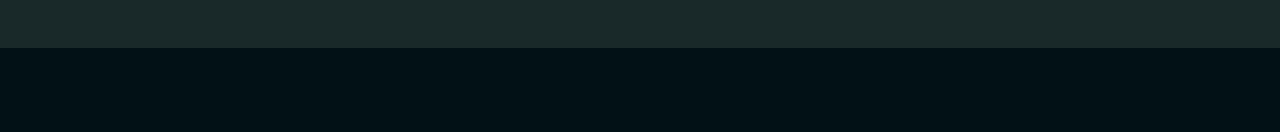
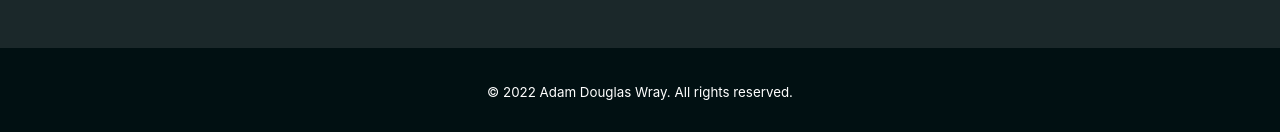
Before and after one commit to wrmz/adamwraythevolcano.com, a Vue app: page / in a window 1280 px wide. Shown: the part 2906-3038 px from the top of the page. Before the commit the page ends 2954 px from the top, so only its background shows below. Built offline with nearby package versions, Linux system fonts and the light colour scheme.

Commit message:
Add the beginnings of a footer

```diff
--- a/src/App.vue
+++ b/src/App.vue
@@ -1,5 +1,6 @@
 <script setup>
 import { RouterLink, RouterView } from "vue-router";
+const year = (new Date()).getFullYear();
 </script>
 
 <template>
@@ -15,6 +16,9 @@ import { RouterLink, RouterView } from "vue-router";
     </nav>
   </header>
   <RouterView />
+  <footer class="footer">
+    <small>&copy; {{ year }} Adam Douglas Wray. All rights reserved.</small>
+  </footer>
 </template>
 
 <style lang="scss">
@@ -132,5 +136,9 @@ import { RouterLink, RouterView } from "vue-router";
 .section__footer {
   margin-top: 30px;
 }
-
+.footer {
+  padding: 30px;
+  text-align: center;
+  background: var(--palette-black);
+}
 </style>
```
